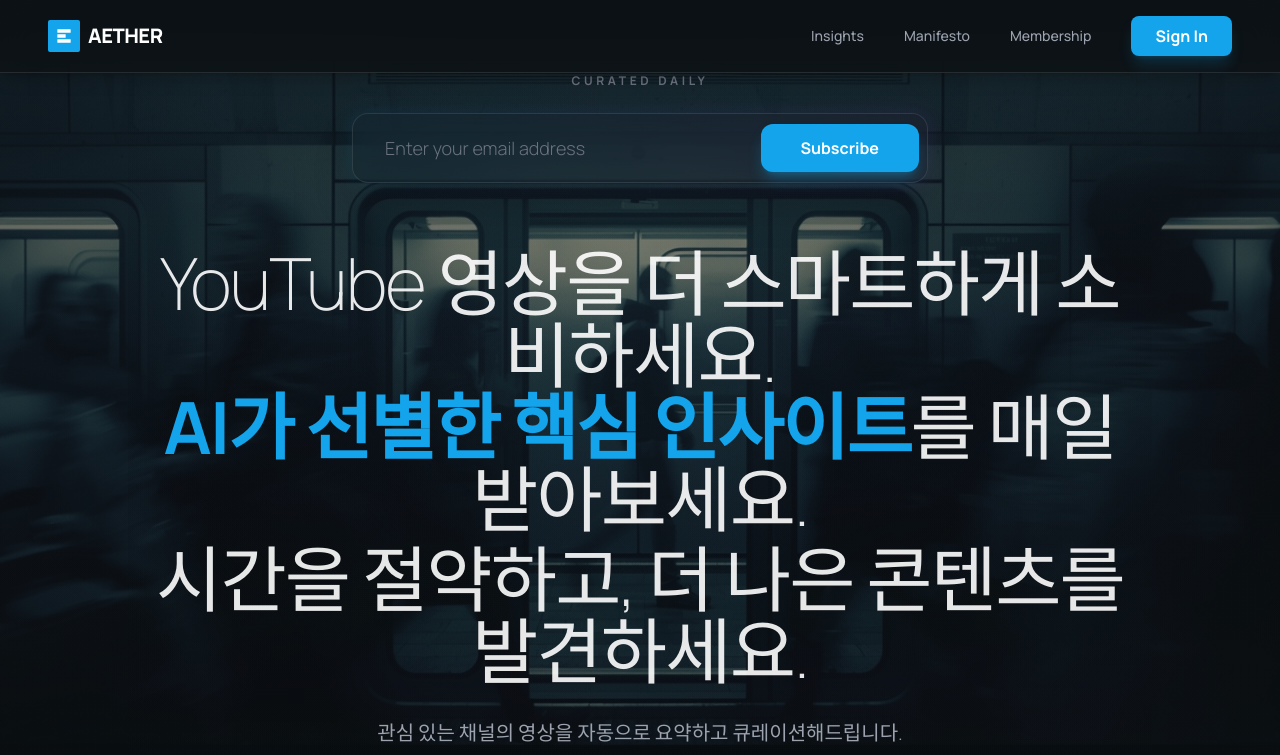
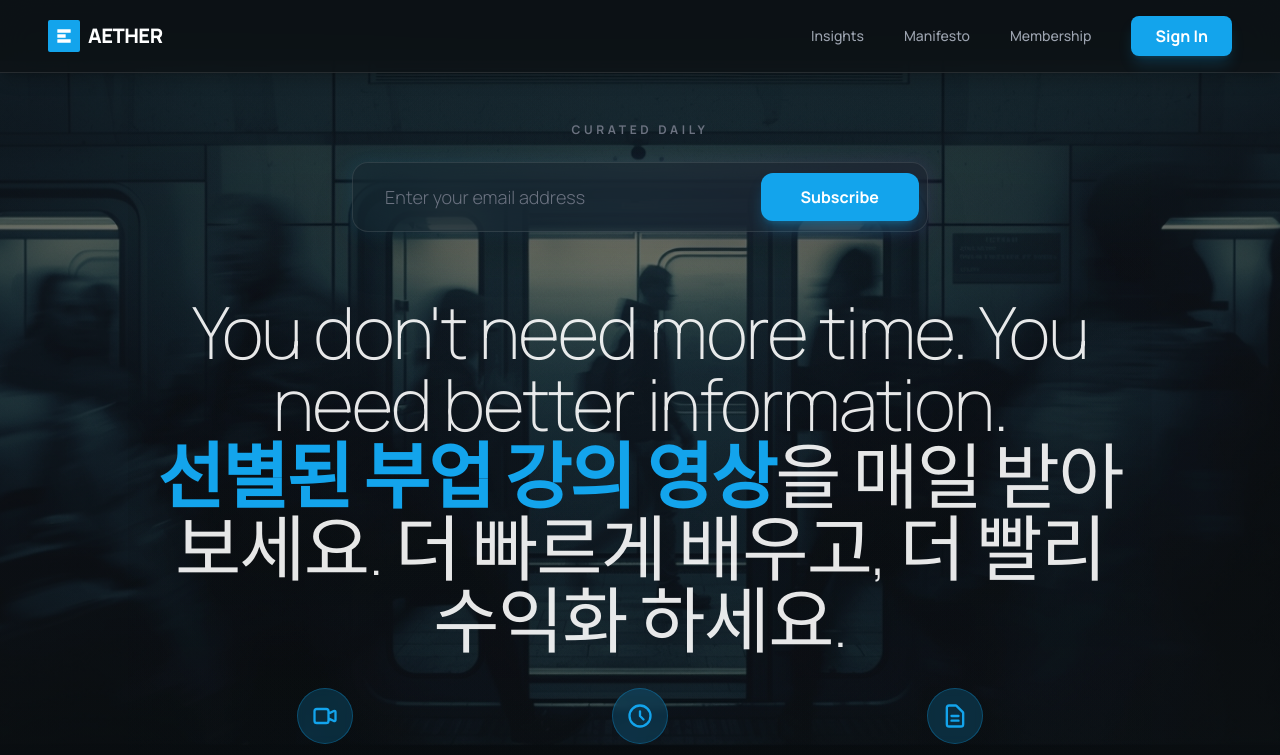
Before and after one commit to sehunhun/YT_curation, a React (Vite) app: page / in a window 1280 px wide. Shown: the top 755 px of the page. Built offline with nearby package versions, Linux system fonts and the light colour scheme; no server answers; the database is empty.

Commit message:
1차 프로토2

```diff
--- a/components/Hero.tsx
+++ b/components/Hero.tsx
@@ -32,19 +32,8 @@
 
       {/* Hero Text */}
       <h1 className="text-4xl md:text-6xl lg:text-7xl font-extralight leading-[1.1] mb-8 tracking-tight text-white/90">
-        YouTube 영상을 더 스마트하게 소비하세요.
-        <br />
-        <span className="font-bold text-primary inline-block">AI가 선별한 핵심 인사이트</span>를
-        매일 받아보세요.
-        <br />
-        <span className="block mt-2">
-          시간을 절약하고, 더 나은 콘텐츠를 발견하세요.
-        </span>
+        You don't need more time. You need better information. <span className="font-bold text-primary inline-block">선별된 부업 강의 영상</span>을 매일 받아보세요. 더 빠르게 배우고, 더 빨리 수익화 하세요.
       </h1>
-
-      <p className="text-gray-400 text-lg md:text-xl font-light max-w-2xl leading-relaxed mb-12">
-        관심 있는 채널의 영상을 자동으로 요약하고 큐레이션해드립니다.
-      </p>
 
       {/* 통계 섹션 */}
       <div className="grid grid-cols-1 md:grid-cols-3 gap-8 md:gap-12 w-full max-w-4xl">
```
